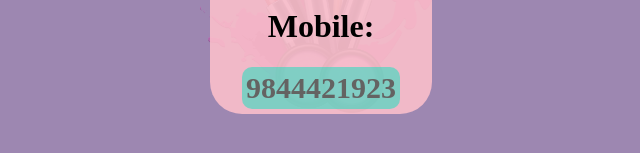
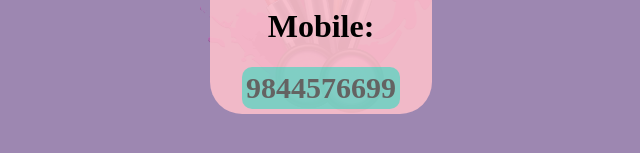
Before and after one commit to AkhilPractice/parlourWebsite, a plain HTML site: page contact.html in a window 1280 px wide. Shown: the part 137-290 px from the top of the page, 319-959 px from the left. Drawn offline with Linux system fonts and the light colour scheme.

Commit message:
changed contact number

```diff
--- a/contact.html
+++ b/contact.html
@@ -13,7 +13,7 @@
             <h1>Address:</h1> <span class = "contactSpan">#72, KT Street,
             <br>Mandi Mohalla, Mysuru, 570001</span>
             <h1>Mobile:</h1>
-            <a class= 'number' href="tel:9844481923">9844421923</a>
+            <a class= 'number' href="tel:+91 9844576699">9844576699</a>
         </div>
     </div>
 </body>
```
